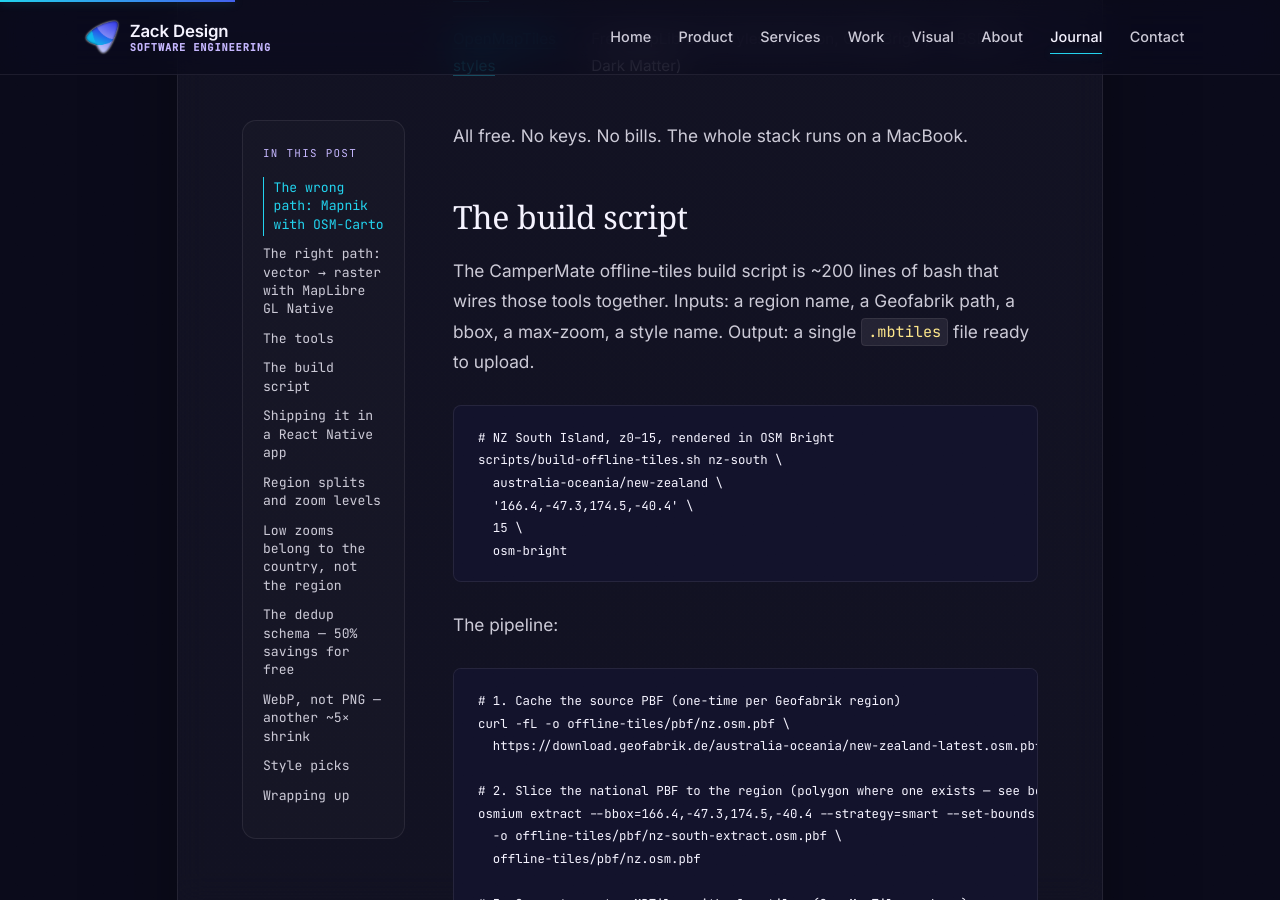
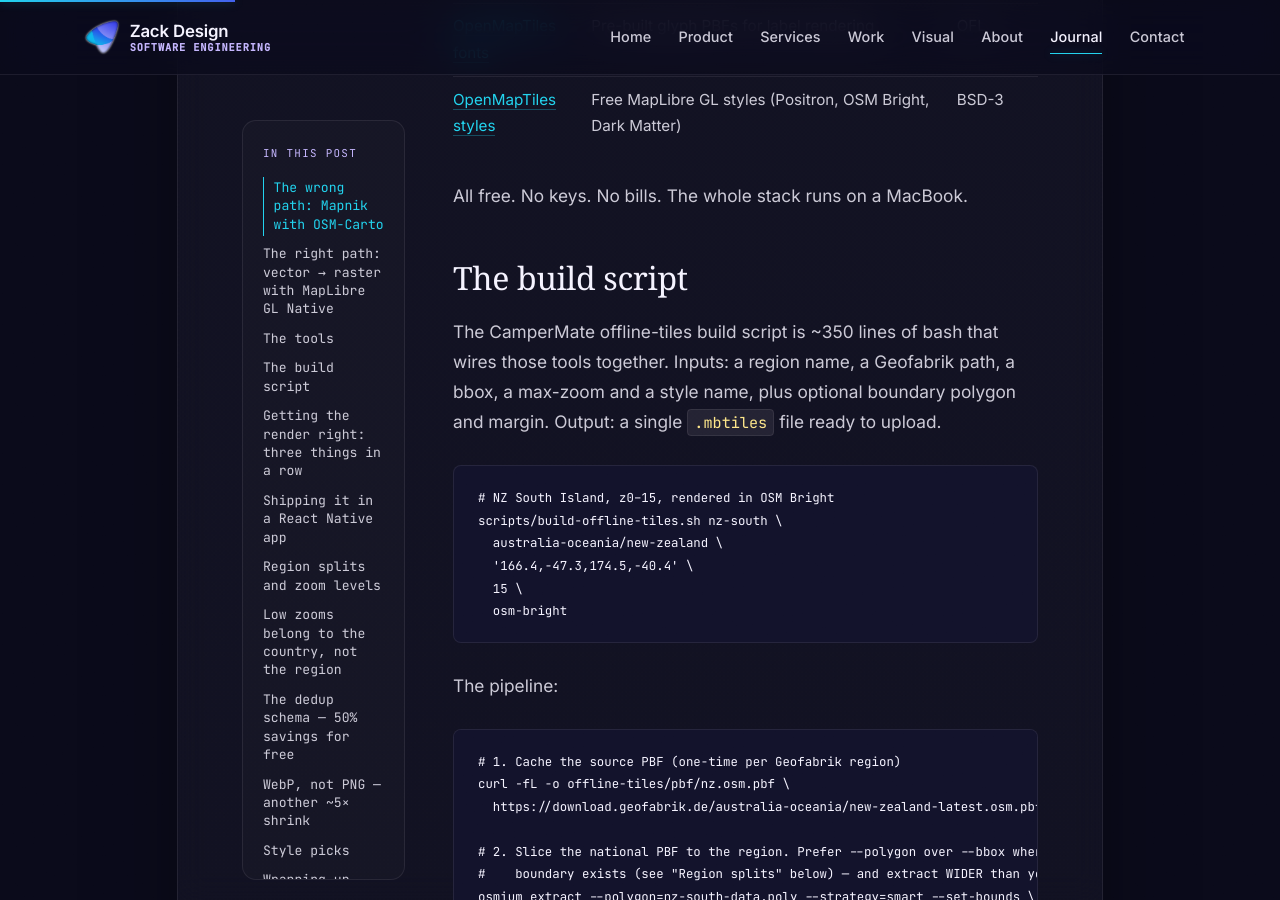
Before and after one commit to zackdesign/zackdesign.github.io, a Jekyll site: the page built from _posts/2026-05-28-offline-maps-vector-raster-mbtiles.md, in a window 1280 px wide and 900 px high, scrolled down 3220 px. Built offline with Jekyll 4.4.1, drawn with Linux system fonts in a browser that asks for light colours; some web fonts are replaced; some of the changed text lies outside the part shown.

Commit message:
docs(offline-maps): five-pass review — correct the style claims, code, and structure
Factual:
- The build example demonstrated the exact approach the post argues against:
  osmium --bbox and planetiler --bounds via Docker. A reader copying it got the
  one-zoom-coarse archive and the blank borders. Now shows --polygon, the wider
  data clip, and the jar.
- "Both run from Docker" contradicted the jar recommendation four lines later.
- osm-bright has no hillshade or terrain layers at all, so "gradient hillshading"
  and "purple Southern Alps shading" described a style this pipeline never used.
  Replaced with what actually dedups: low-opacity landcover washes, and glaciers
  rendered as flat white at 30% opacity.
- Build script is ~350 lines, not ~200, and takes a polygon and margin now.
- Styles are BSD-3; "BSD/MIT" was loose.

Structure:
- The three render-correctness findings (512 route, style pre-scale, sharpening)
  were bullets 5-7 of a seven-item list. They are the most consequential material
  in the post and each one causes the next, so they are now their own section.
- Added the cold-tileserver trap alongside them: a freshly started tileserver-gl
  answers before its style has loaded and returns bare background, which a packer
  writes as success. Probe every shard, not just one.

Staleness:
- "I'll open-source the patch in a few weeks" was written in May.
- Labelled the NZ dedup figures as a point-in-time PNG-era measurement.

Co-Authored-By: Claude Opus 5 (1M context) <noreply@anthropic.com>
Claude-Session: https://claude.ai/code/session_01F1ZTTuFPoMNCsUFiuXJtdk

````diff
--- a/_posts/2026-05-28-offline-maps-vector-raster-mbtiles.md
+++ b/_posts/2026-05-28-offline-maps-vector-raster-mbtiles.md
@@ -39,7 +39,7 @@ The trick is to **split rendering from data extraction**:
 
 Two stages. The vector MBTiles is a *neutral* intermediate — same data, no styling. The raster MBTiles is what your app loads. You can re-render the raster in any MapLibre GL style — Positron, OSM Bright, Voyager, Dark Matter, a custom one — without touching the data pipeline.
 
-Stage 1 (`planetiler`) is **minutes**. Stage 2 (`tileserver-gl`) is **CPU-bound rendering** — minutes for a city, hours for a country. Both run from Docker, both are open source, neither requires a third-party API key.
+Stage 1 (`planetiler`) is minutes for a region, tens of minutes for a continent. Stage 2 (`tileserver-gl`) is **CPU-bound rendering** — minutes for a city, hours for a country. Both are open source and neither needs a third-party API key. tileserver-gl runs from Docker; planetiler ships a jar, which is the better choice for an unattended build (see below).
 
 The rendering engine is [MapLibre GL Native](https://github.com/maplibre/maplibre-native), the same C++ engine that powers Mapbox GL JS and MapLibre GL JS on the web. That's why the output looks identical to a modern web map — because it *is* a modern web map, rendered offline.
 
@@ -59,7 +59,7 @@ All free. No keys. No bills. The whole stack runs on a MacBook.
 
 ## The build script
 
-The CamperMate offline-tiles build script is ~200 lines of bash that wires those tools together. Inputs: a region name, a Geofabrik path, a bbox, a max-zoom, a style name. Output: a single `.mbtiles` file ready to upload.
+The CamperMate offline-tiles build script is ~350 lines of bash that wires those tools together. Inputs: a region name, a Geofabrik path, a bbox, a max-zoom and a style name, plus optional boundary polygon and margin. Output: a single `.mbtiles` file ready to upload.
 
 ```bash
 # NZ South Island, z0–15, rendered in OSM Bright
@@ -77,17 +77,19 @@ The pipeline:
 curl -fL -o offline-tiles/pbf/nz.osm.pbf \
   https://download.geofabrik.de/australia-oceania/new-zealand-latest.osm.pbf
 
-# 2. Slice the national PBF to the region (polygon where one exists — see below)
-osmium extract --bbox=166.4,-47.3,174.5,-40.4 --strategy=smart --set-bounds \
+# 2. Slice the national PBF to the region. Prefer --polygon over --bbox where a
+#    boundary exists (see "Region splits" below) — and extract WIDER than you clip.
+osmium extract --polygon=nz-south-data.poly --strategy=smart --set-bounds \
   -o offline-tiles/pbf/nz-south-extract.osm.pbf \
   offline-tiles/pbf/nz.osm.pbf
 
-# 3. Generate vector MBTiles with planetiler (OpenMapTiles schema)
-docker run --rm -e JAVA_TOOL_OPTIONS="-Xmx4g" -v offline-tiles:/data \
-  ghcr.io/onthegomap/planetiler:latest \
-    --osm_path=/data/pbf/nz-south-extract.osm.pbf \
-    --mbtiles=/data/nz-south-vector.mbtiles \
-    --bounds=166.4,-47.3,174.5,-40.4 --maxzoom=15 --download --force
+# 3. Generate vector MBTiles with planetiler (OpenMapTiles schema).
+#    --polygon decides which TILES exist; the wider osmium clip above decides
+#    which DATA backs them.
+java -Xmx8g -jar planetiler.jar \
+  --osm_path=offline-tiles/pbf/nz-south-extract.osm.pbf \
+  --mbtiles=offline-tiles/nz-south-vector.mbtiles \
+  --polygon=nz-south-tiles.poly --maxzoom=15 --download --force
 
 # 4. Render vector → raster via tileserver-gl
 docker run -d --name tileserver-gl-nz-south -p 8765:8080 \
@@ -105,9 +107,18 @@ A few non-obvious things that took me a day to learn:
 - **OpenMapTiles styles ship with Maptiler-hosted source URLs.** The default Positron `style.json` points at `api.maptiler.com` and needs a key. Rewrite `sources.openmaptiles.url` to `mbtiles://{openmaptiles}` and let tileserver-gl resolve it from the local MBTiles: `jq '.sources.openmaptiles = { type: "vector", url: "mbtiles://{openmaptiles}" }' positron.json > positron.local.json`.
 - **Fonts are not in the `openmaptiles/fonts` master branch.** Master ships only TTF sources. The pre-built PBF glyph ranges are in the [v2.0 release asset](https://github.com/openmaptiles/fonts/releases/tag/v2.0). Without them tileserver-gl 500s on every tile containing a label, which is everything past z4.
 - **Planetiler writes `bounds` and `center` metadata that breaks MapLibre GL Native.** Strip them after planetiler runs: `sqlite3 *.mbtiles "DELETE FROM metadata WHERE name IN ('bounds', 'center');"`.
-- **Use the 512px tile route, not the 256px one.** This is the subtlest detail in the whole pipeline. `/styles/{id}/{z}/{x}/{y}.png` returns a tile rendered from the vector tile at zoom **z−1**, not z — documented in [`serve_rendered.js`](https://github.com/maptiler/tileserver-gl/blob/master/src/serve_rendered.js): *"For 512px tiles, use the actual maplibre-native zoom. For 256px tiles, use zoom - 1."* MapLibre vector sources are 512px logical tiles, so a 256px viewport at zoom z covers half of one and resolves to the parent. Ask for `/styles/{id}/512/{z}/{x}/{y}.png` and downscale to 256 if that's the tile size you ship — otherwise every archive you build is a zoom level coarser than the number in its filename, at exactly the same byte cost.
-- **Scale the style before you downscale, or your labels come out half size.** This one follows directly from the last, and it bites hard: the 512 canvas covers the same ground as the 256 tile, so `text-size: 12` is 12px on a 512 canvas and 6px once you shrink it. Unreadable on a phone. `@2x` does *not* help — it scales canvas and text together, leaving the ratio unchanged. Multiply the style's pixel dimensions (`text-size`, `icon-size`, `line-width`, `text-halo-width`, translates) by your downscale factor first, leaving zoom stops, opacities and em-based offsets alone. Then downscale.
-- **Downscaling smears glyphs; sharpen after it.** Even at the right size, resampling turns crisp strokes into mid-grey mush. Measured on one z14 tile, mid-grey pixels per solid dark pixel: 2.4 rendering natively, 6.4 after a plain downscale. Filter choice barely moves it (LANCZOS 6.4, HAMMING 7.3) — it is inherent to render-then-shrink. An unsharp pass (radius 1.0, ~60%) restores 2.8 for about 20% more bytes, where shipping 512px tiles outright costs 162%.
+
+## Getting the render right: three things in a row
+
+These three compound, and each one is invisible until you look closely at a tile. Together they decide whether your archive contains the detail its filename claims and whether anyone can read the labels.
+
+**1. Use the 512px tile route, not the 256px one.** `/styles/{id}/{z}/{x}/{y}.png` returns a tile rendered from the vector tile at zoom **z−1**, not z — documented in [`serve_rendered.js`](https://github.com/maptiler/tileserver-gl/blob/master/src/serve_rendered.js): *"For 512px tiles, use the actual maplibre-native zoom. For 256px tiles, use zoom - 1."* MapLibre vector sources are 512px logical tiles, so a 256px viewport at zoom z covers half of one and resolves to the parent. Ask for `/styles/{id}/512/{z}/{x}/{y}.png` and downscale to 256 if that's the tile size you ship — otherwise every archive you build is a zoom level coarser than the number in its filename, at exactly the same byte cost.
+
+**2. Scale the style before you downscale, or your labels come out half size.** Fixing the first problem creates this one: the 512 canvas covers the same ground as the 256 tile, so `text-size: 12` is 12px on a 512 canvas and 6px once you shrink it. Unreadable on a phone. `@2x` does *not* help — it scales canvas and text together, leaving the ratio unchanged. Multiply the style's pixel dimensions (`text-size`, `icon-size`, `line-width`, `text-halo-width`, translates) by your downscale factor first, leaving zoom stops, opacities and em-based offsets alone. Then downscale.
+
+**3. Downscaling smears glyphs, so sharpen after it.** Even at the right size, resampling turns crisp strokes into mid-grey mush. Measured on one z14 tile, mid-grey pixels per solid dark pixel: 2.4 rendering natively, 6.4 after a plain downscale. Filter choice barely moves it (LANCZOS 6.4, HAMMING 7.3) — it is inherent to render-then-shrink. An unsharp pass (radius 1.0, ~60%) restores 2.8 for about 20% more bytes, where shipping 512px tiles outright costs 162%.
+
+There is a fourth, cheaper trap in the same area: **render nothing until the tileserver is genuinely ready.** A freshly started tileserver-gl will answer requests before its style and glyphs have finished loading, and the tiles it returns in that window are bare background — which a packer will happily write as success. Probe it with a handful of known feature-bearing tiles and refuse to start until they all come back non-blank. If you shard across several tileserver instances for throughput, probe *every* instance: one that never received a probe stays cold while the check reports ready.
 
 ## Shipping it in a React Native app
 
@@ -136,7 +147,7 @@ The fourth option — and the one I shipped — is a **small native patch** to `
 />
 ```
 
-The patch is ~750 lines across iOS and Android, applied via [`patch-package`](https://github.com/ds300/patch-package). It teaches `MapTileProvider` (Android) and `AIRMapUrlTile` (iOS) to detect the `mbtiles://` URL scheme and route to a new SQLite-backed tile reader instead of the HTTP path. The internals — connection caching, TMS y-flip, overzoom via in-memory parent-bitmap reuse — are a separate post. The user-facing surface is exactly the snippet above. I'll open-source the patch once it's been in production for a few weeks; [issue #5863](https://github.com/react-native-maps/react-native-maps/issues/5863) tracks it.
+The patch is ~750 lines across iOS and Android, applied via [`patch-package`](https://github.com/ds300/patch-package). It teaches `MapTileProvider` (Android) and `AIRMapUrlTile` (iOS) to detect the `mbtiles://` URL scheme and route to a new SQLite-backed tile reader instead of the HTTP path. The internals — connection caching, TMS y-flip, overzoom via in-memory parent-bitmap reuse — are a separate post. The user-facing surface is exactly the snippet above. I intend to open-source the patch; [issue #5863](https://github.com/react-native-maps/react-native-maps/issues/5863) tracks the underlying request.
 
 ## Region splits and zoom levels
 
@@ -208,18 +219,18 @@ CREATE VIEW tiles AS
 
 The `tiles` VIEW makes this completely transparent to consumers. Any `SELECT tile_data FROM tiles WHERE zoom_level=? AND tile_column=? AND tile_row=?` works identically against either schema.
 
-The measured impact on NZ (PNG tiles, before the WebP step below):
+The measured impact on NZ, at the time, on PNG tiles and before the WebP step below:
 
 - **nz-north**: 716,859 tiles → 1.9 GB on disk (51% saving over flat schema)
 - **nz-south**: 859,891 tiles → 242,217 unique blobs (**71.8% tile dedup rate**), 1.8 GB on disk (57% saving)
 
-Why so high? A region the size of New Zealand has *enormous* repetition at mid-zooms — endless ocean tiles, identical bush-cover tiles in the Fiordland interior, hundreds of identical "purple Southern Alps shading" tiles. Dense urban tiles (Auckland CBD) are all unique and don't dedup, but they're a small fraction of any region's total tile count.
+Why so high? A region the size of New Zealand has *enormous* repetition at mid-zooms — endless ocean tiles, identical bush-cover tiles in the Fiordland interior, whole glaciers rendered as one flat wash of white at 30% opacity. Dense urban tiles (Auckland CBD) are all unique and don't dedup, but they're a small fraction of any region's total tile count.
 
 Hashing every tile during pack adds CPU but it's microseconds per tile — invisible compared to the actual rendering time. Reading via the VIEW adds one indexed JOIN which doesn't measurably affect tile-fetch latency on mobile.
 
 ## WebP, not PNG — another ~5× shrink
 
-The next surprise was the format choice. PNG is what tileserver-gl emits and what every MBTiles tutorial uses, but PNG is the wrong codec for inked map tiles. Roads, anti-aliased coastlines, gradient hillshading, transparent green parks — none of it palettises well, which is what PNG's compression relies on. WebP's lossy mode is designed for exactly this kind of mixed graphical content.
+The next surprise was the format choice. PNG is what tileserver-gl emits and what every MBTiles tutorial uses, but PNG is the wrong codec for inked map tiles. Roads, anti-aliased coastlines, low-opacity landcover washes, transparent green parks — none of it palettises well, which is what PNG's compression relies on. WebP's lossy mode is designed for exactly this kind of mixed graphical content.
 
 I sampled 150 *inked* tiles from TAS at z13–z14 — the hard case, where the codec has roads, labels and landcover to work with rather than empty ocean — and compressed each as PNG (baseline), `pngquant --quality 75-95`, and WebP at four qualities. Size alone is a misleading axis for a lossy codec, so the table carries fidelity too, as PSNR against the source render:
 
````
Also changed, not shown: other parts of _posts/2026-05-28-offline-maps-vector-raster-mbtiles.md (+1 -1 lines).
